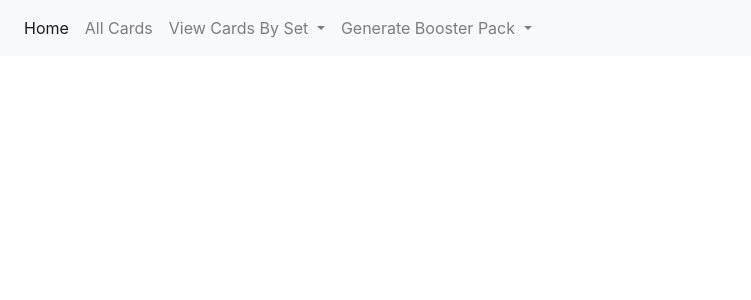
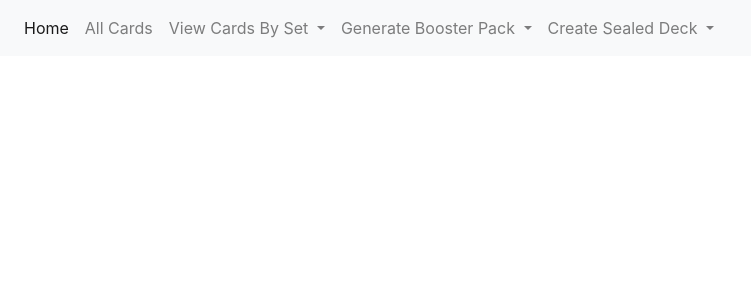
Before and after one commit to maxawolff/mtg-deckbuilder, a Django app: page /all-cards in a window 1280 px wide. Shown: the top 300 px of the page, without its empty margins (0-751 px from the left). Run offline with Django 3.2, Linux system fonts and the light colour scheme; data that the repository does not hold is empty; some libraries are stand-ins or nearby versions.

Commit message:
created page for making a sealed deck, added template, view function, url, and link from home page. currently cards just link to details, but its a start

```diff
--- a/deckbuilder/card/views.py
+++ b/deckbuilder/card/views.py
@@ -94,5 +94,27 @@ class GeneratePack(DetailView):
         return context
 
 
-class CreateSealedDeck(ListView):
+class CreateSealedDeck(DetailView):
     """View for creating a sealed deck."""
+
+    template_name = 'deckbuilder/generate_sealed.html'
+    model = Set
+
+    def get_context_data(self, **kwargs):
+        """."""
+        context = super(CreateSealedDeck, self).get_context_data(**kwargs)
+        all_sets = Set.objects.all()
+        context['all_sets'] = all_sets
+        sealed_format = context['object']
+        sealed_pool = []
+        if sealed_format.third_set:
+            pass
+        elif sealed_format.small_set:
+            for i in range(0, 4):
+                sealed_pool.append(gen_pack(sealed_format.big_set))
+            for i in range(0, 2):
+                sealed_pool.append(gen_pack(sealed_format.small_set))
+        else:
+            pass
+        context['pool'] = sealed_pool
+        return context
--- a/deckbuilder/deckbuilder/templates/deckbuilder/base.html
+++ b/deckbuilder/deckbuilder/templates/deckbuilder/base.html
@@ -52,6 +52,16 @@
               {% endfor %}
             </div>
           </li>
+          <li class="nav-item dropdown">
+            <a class="nav-link dropdown-toggle" href="#" id="navbarDropdownMenuLink" data-toggle="dropdown" aria-haspopup="true" aria-expanded="false">
+              Create Sealed Deck
+            </a>
+            <div class="dropdown-menu" aria-labelledby="navbarDropdownMenuLink">
+              {% for mtg_set in all_sets %}
+              <a class="dropdown-item" href="{% url 'create_sealed' slug=mtg_set.slug %}">{{ mtg_set.name }}</a>
+              {% endfor %}
+            </div>
+          </li>
         </ul>
       </div>
     </nav>
--- a/deckbuilder/deckbuilder/urls.py
+++ b/deckbuilder/deckbuilder/urls.py
@@ -11,5 +11,6 @@ urlpatterns = [
     path('card/<slug:slug>/', CardDetail.as_view(), name='card_detail'),
     path('set/<slug:slug>/', CardsBySet.as_view(), name='cards_by_set'),
     path('pack/<slug:slug>/', GeneratePack.as_view(), name='generate_pack'),
-    path('create-sealed-deck/', CreateSealedDeck.as_view(), name='create_sealed')
+    path('create-sealed-deck/<slug:slug>/', CreateSealedDeck.as_view(),
+         name='create_sealed'),
 ]
```
Also changed, not shown: deckbuilder/deckbuilder/templates/deckbuilder/generate_sealed.html (added, +9 -0 lines).
